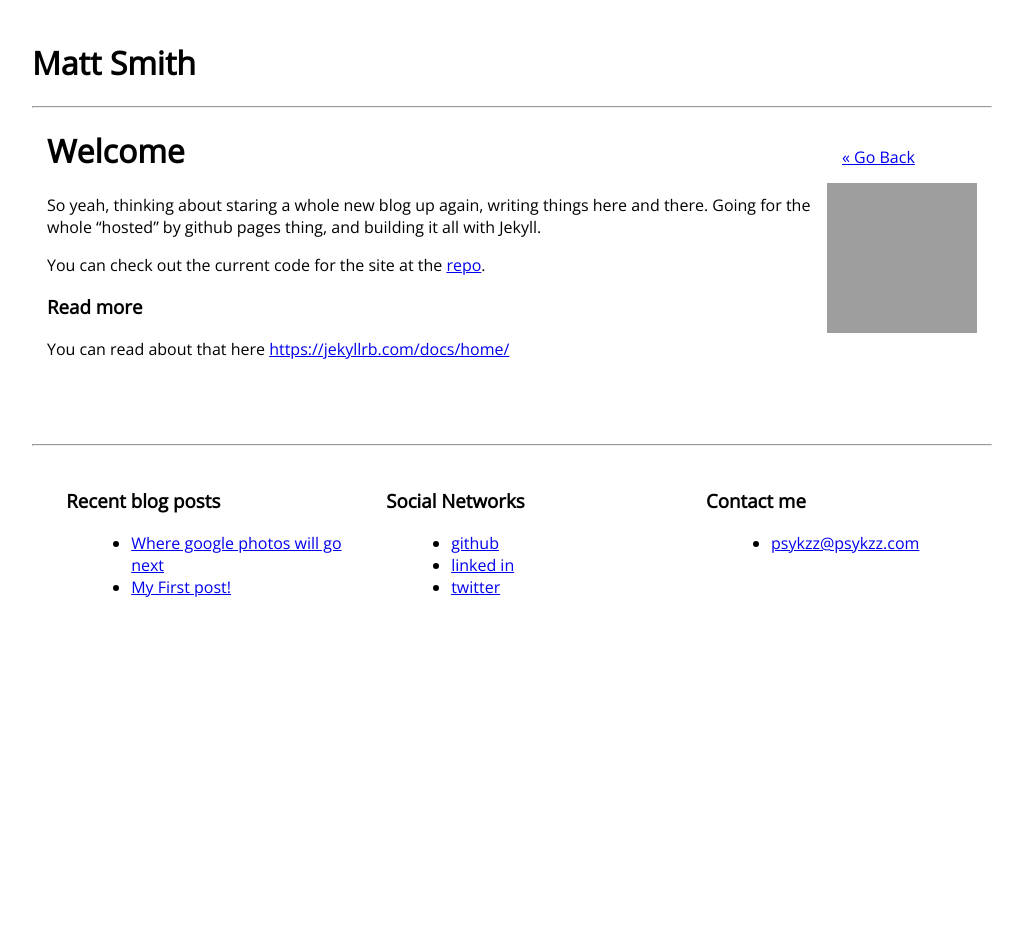
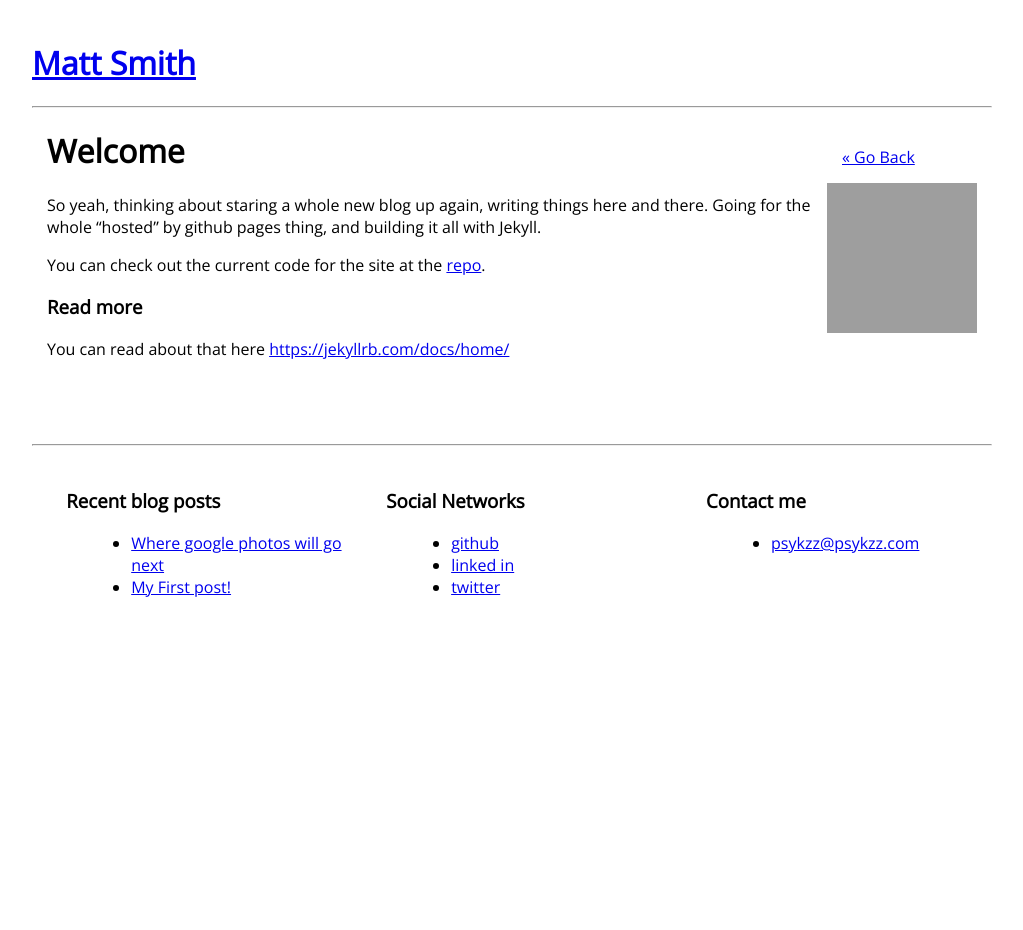
Before and after one commit to psykzz/psykzz.github.io, a Jekyll site: the page built from _posts/2017-06-02-my-first-post.md, in a window 1280 px wide. Shown: the whole page, without its empty margins (148-1171 px from the left). Built offline with Jekyll 4.4.1, drawn with Linux system fonts in a browser that asks for light colours; grey boxes are pictures that could not be loaded.

Commit message:
Update content.html

```diff
--- a/_includes/content.html
+++ b/_includes/content.html
@@ -1,4 +1,4 @@
-<h1><a style="text-decoration:none; color: inherit;"href='/'>Matt Smith</a></h1>
+<h1><a class="unstyled" href='/'>Matt Smith</a></h1>
 
 <hr />
 
```
